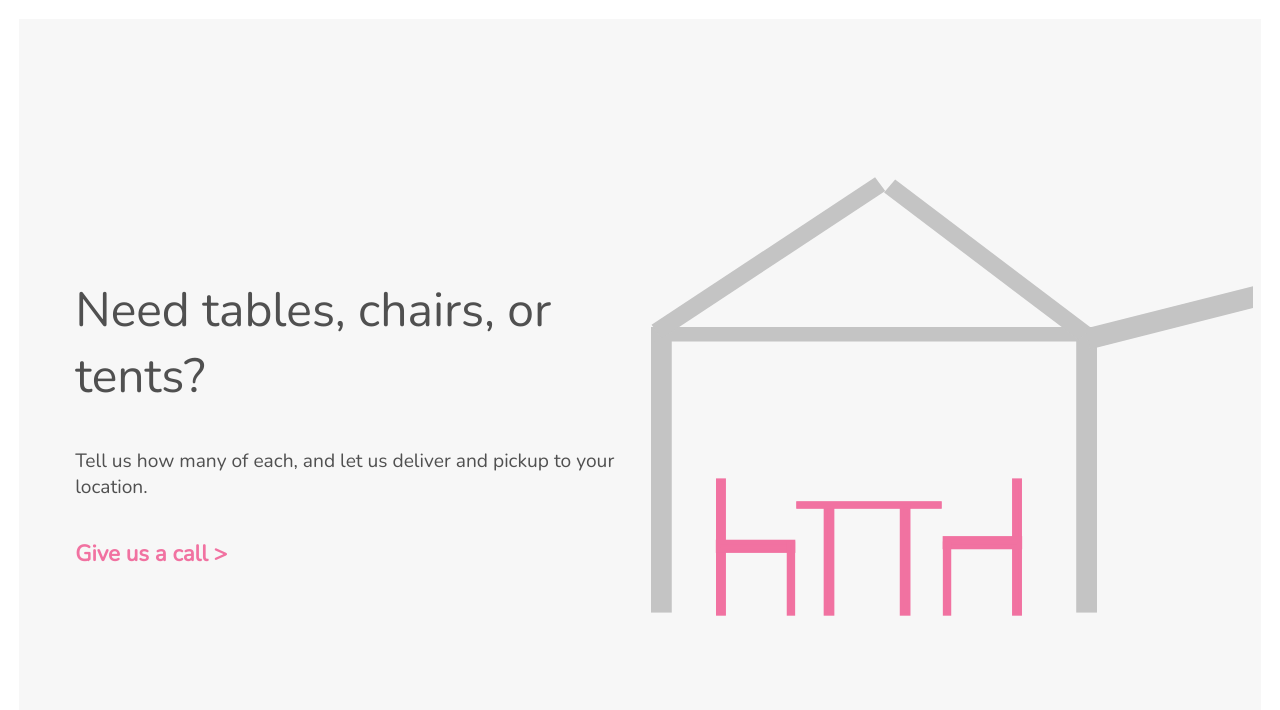
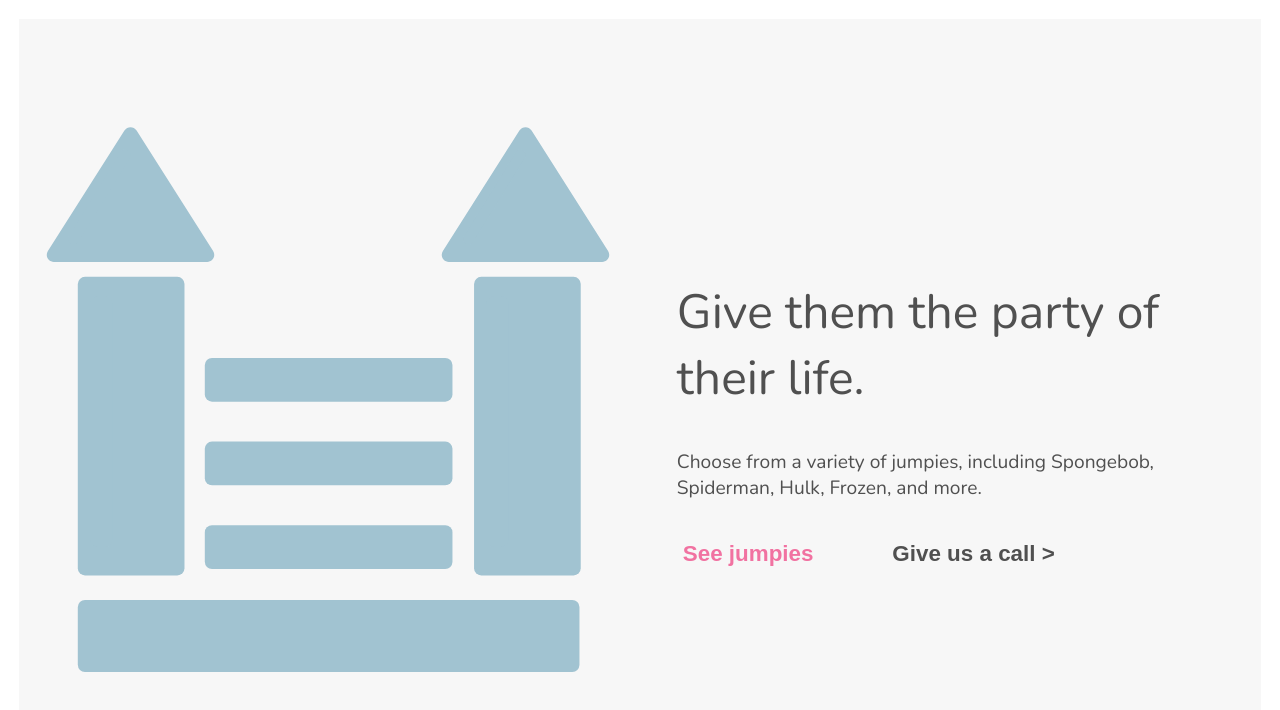
Before and after one commit to alopez96/brendas-react, a React (Create React App) app: page / in a window 1280 px wide. Shown: the top 710 px of the page. Built offline with nearby package versions, Linux system fonts and the light colour scheme.

Commit message:
address warnings, clean up css code

```diff
--- a/src/App.js
+++ b/src/App.js
@@ -40,7 +40,7 @@ function App() {
 
   return (
     <div className='app'>
-      <AboutRentals isMobile={isMobile}/>
+      <AboutJump isMobile={isMobile}/>
     </div>
   );
 }
--- a/src/components/about-jump/AboutJump.js
+++ b/src/components/about-jump/AboutJump.js
@@ -1,8 +1,9 @@
 import React from 'react';
 import jumpie from './../../svg/jumpieblue.svg';
-import './main.css';
+import jumpieMobile from './../../svg/mobileSizes/jumpieBlue.svg';
+import './about.css';
 
-function AboutJump () {
+function AboutJump (props) {
 
     const header = 'Give them the party of their life.';
     const subheader = 'Choose from a variety of jumpies, including Spongebob, Spiderman, Hulk, Frozen, and more.';
@@ -12,21 +13,24 @@ function AboutJump () {
     }
 
     const call = () => {
-        console.log('call clicked')
+        window.open('tel: 707-921-6530')
     }
 
+    const isMobile = props.isMobile;
+
+    if(!isMobile){
         return(
             <div>
                 <div className="main">
                     <div>
-                    <img className='image' src={jumpie}></img>
+                        <img className='image' src={jumpie} alt='jumpie'/>
                     </div>
                     <div className='content'>
                         <h3 className='head'>{header}</h3>
                         <p className='subhead'>{subheader}</p>
                         <div className='buttons'>
-                        <a className='primary' onClick={() => seeJumpies()}>See jumpies ></a>
-                        <a className='secondary' onClick={() => call()}>Give us a call ></a>
+                            <button className='primary' onClick={() => seeJumpies()}>See jumpies</button>
+                            <button className='secondary' onClick={() => call()}>Give us a call ></button>
                         </div>
                     </div>
 
@@ -34,5 +38,19 @@ function AboutJump () {
             </div>
         );
     }
+    else{
+        return(
+            <div className='mmain'>
+                <img className='mimage' src={jumpieMobile} alt='jumpie'/>
+                <div className='mcontent'>
+                    <h3 className='mhead'>{header}</h3>
+                    <p className='msubhead'>{subheader}</p>
+                    <button className='mprimary' onClick={() => seeJumpies()}>See jumpies ></button>
+                    <button className='msecondary' onClick={() => call()}>Give us a call ></button>
+                </div>
+            </div>
+        )
+    }
+}
 
 export default AboutJump;
--- a/src/components/about-jump/main.css
+++ b/src/components/about-jump/about.css
@@ -16,15 +16,20 @@
 }
 
 .primary{
+    align-self: flex-end;
     color: #F172A1;
     font-weight: 600;
     font-size: 1.4em;
+    background-color: transparent;
+    border: none;
 }
 
 .secondary{
     color: #505050;
     font-weight: 600;
     font-size: 1.4em;
+    background-color: transparent;
+    border: none;
 }
 
 .content{
@@ -41,3 +46,10 @@
     font-size: 1.2em;
     width: 45vw;
 }
+
+.msecondary{
+    color: #505050;
+    font-weight: 600;
+    font-size: 1.2em;
+    margin-left: 1em;
+}
--- a/src/components/about-rentals/AboutRentals.js
+++ b/src/components/about-rentals/AboutRentals.js
@@ -1,7 +1,7 @@
 import React from 'react';
 import rental from './../../svg/rentals.svg';
-import './main.css';
-import tent from './../../svg/tablesandtent.svg';
+import './rentals.css';
+import tent from './../../svg/mobileSizes/rentals.svg';
 
 function AboutRentals (props) {
 
@@ -20,10 +20,10 @@ function AboutRentals (props) {
                 <div className='content'>
                     <h3 className='head'>{header}</h3>
                     <p className='subhead'>{subheader}</p>
-                    <a className='primary' onClick={() => call()}>Give us a call ></a>
+                    <button className='primary' onClick={() => call()}>Give us a call ></button>
                 </div>
                 <div>
-                    <img className='image' src={rental}></img>
+                    <img className='image' src={rental} alt='tent'/>
                 </div>
             </div>
         );
@@ -31,11 +31,11 @@ function AboutRentals (props) {
     else{
         return(
             <div className='mmain'>
-                <img className='mimage' src={tent}/>
+                <img className='mimage' src={tent} alt='tent'/>
                 <div className='mcontent'>
                     <h3 className='mhead'>{header}</h3>
                     <p className='msubhead'>{subheader}</p>
-                    <a className='mprimary' onClick={() => call()}>Give us a call ></a>
+                    <button className='mprimary' onClick={() => call()}>Give us a call ></button>
                 </div>
             </div>
         );
--- a/src/components/about-rentals/main.css
+++ b/src/components/about-rentals/rentals.css
@@ -1,40 +1,9 @@
-.main{
-    display: flex;
-    background-color: #F7F7F7;
-    width: 97vw;
-    height: 95vh;
-    margin: 1.2em;
-    justify-content: center;
-    align-items: center;
-}
-
-.content{
-    margin-left: 3em;
-    color: #505050;
-}
-
-.head{
-    font-size: 4em;
-    width: 45vw;
-}
-
-.subhead{
-    font-size: 1.2em;
-    width: 45vw;
-}
-
-.primary{
-    align-self: flex-end;
-    color: #F172A1;
-    font-weight: 600;
-    font-size: 1.4em;
-}
 
 .image{
     width: 47vw;
 }
 
-
+/* mobile classes */
 
 .mmain{
     display: flex;
--- a/src/components/contact/Icon.js
+++ b/src/components/contact/Icon.js
@@ -9,8 +9,8 @@ function Icon (data) {
         <div>
             {ref.cta === 'primary' ?
             <div className='contain primary'>
-                <a href={ref.link} alt={ref.alt}>
-                    <img src={ref.image}/>
+                <a href={ref.link}>
+                    <img src={ref.image} alt={ref.alt}/>
                 </a>
                 <a href={ref.link} className='data-text'>
                     {ref.text}
@@ -19,7 +19,7 @@ function Icon (data) {
             :
             <div  className='contain'>
                 <a href={ref.link} alt={ref.alt}>
-                    <img src={ref.image}/>
+                    <img src={ref.image} alt={ref.alt}/>
                 </a>
                 <a href={ref.link} className='data-text'>
                     {ref.text}
--- a/src/components/hero/Hero.js
+++ b/src/components/hero/Hero.js
@@ -17,7 +17,7 @@ function Hero() {
           <p>{subHeader}</p>
           <Cta/>
         </div>
-        <img className="hero-jumpie" src={jumpie}></img>
+        <img className="hero-jumpie" src={jumpie} alt='jumpie'></img>
       </div>
     );
 
--- a/src/components/hero/Nav.js
+++ b/src/components/hero/Nav.js
@@ -1,4 +1,4 @@
-import React, { useState } from 'react';
+import React from 'react';
 import LangButton from './LangButton';
 
 function Nav () {
```
Also changed, not shown: src/svg/mobileSizes/jumpieBlue.svg (added), src/svg/mobileSizes/rentals.svg (renamed from src/svg/tablesandtent.svg). Lines whose indentation alone changed are shown as unchanged.
